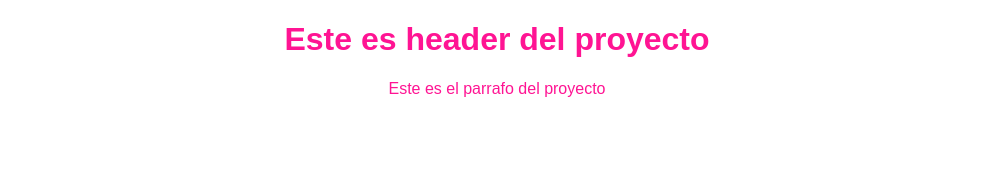
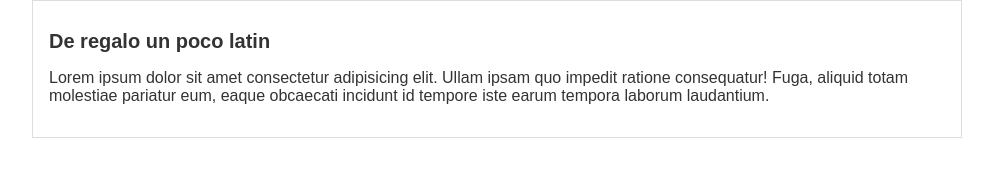
Before and after one commit to CarlosBrignardello/apuntes-git, a plain HTML site: page SITIO WEB/index.html in a window 1280 px wide. Shown: the whole page, without its empty margins (143-1136 px from the left). Drawn offline with Linux system fonts and the light colour scheme.

Commit message:
se envian los cambios al sitio web

```diff
--- a/SITIO WEB/index.html
+++ b/SITIO WEB/index.html
@@ -8,7 +8,15 @@
     <title>Document</title>
 </head>
 <body>
-    <h1>Este es header del proyecto</h1>
-    <p>Este es el parrafo del proyecto</p>
+    <div class="container">
+        <div class="posts">
+            <h1>De regalo un poco latin</h1>
+            <p>Lorem ipsum dolor sit amet consectetur adipisicing elit.
+                Ullam ipsam quo impedit ratione consequatur! Fuga, aliquid
+                totam molestiae pariatur eum, eaque obcaecati incidunt id
+                tempore iste earum tempora laborum laudantium.</p>
+        </div>
+    </div>
+
 </body>
 </html>
--- a/SITIO WEB/styles.css
+++ b/SITIO WEB/styles.css
@@ -1,5 +1,20 @@
 body{
     text-align: center;
-    color: deeppink;
+    color: #333;
     font-family: Arial;
+    font-size: 16px;
+    margin: 0;
+    padding: 0;
 }
+
+.container{
+    width: 70%;
+    padding: 1em;
+    text-align: left;
+    border: 1px solid #DDD;
+    margin: 0 auto;
+}
+
+.container h1{
+    font-size: 20px;
+}
```
